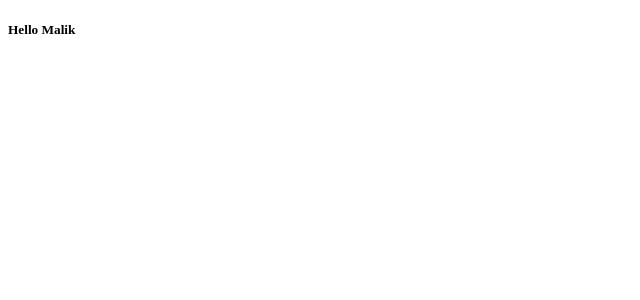
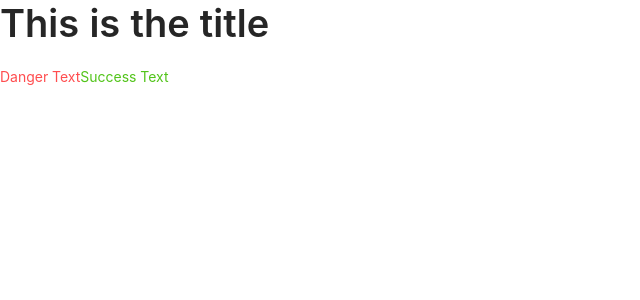
Before and after one commit to MlkMahmud/binance-dca-bot, a Next.js app: page / in a window 1280 px wide. Shown: the top 300 px of the page, without its empty margins (0-640 px from the left). Built offline with nearby package versions, Linux system fonts and the light colour scheme.

Commit message:
add ant design

```diff
--- a/package.json
+++ b/package.json
@@ -41,6 +41,7 @@
   },
   "dependencies": {
     "agenda": "^4.1.3",
+    "antd": "^4.16.11",
     "config": "^3.3.6",
     "express": "^4.17.1",
     "helmet": "^4.6.0",
--- /dev/null
+++ b/pages/_app.tsx
@@ -0,0 +1,9 @@
+import React from "react";
+import { AppProps } from "next/app";
+import "antd/dist/antd.min.css";
+
+const App = ({ Component, pageProps }: AppProps): JSX.Element => {
+  return <Component {...pageProps} />;
+};
+
+export default App;
--- a/pages/index.tsx
+++ b/pages/index.tsx
@@ -1,5 +1,12 @@
-import React from 'react';
+import React from "react";
+import { Typography } from "antd";
 
-const Index = (): JSX.Element => (<h5>Hello Malik</h5>);
+const Index = (): JSX.Element => (
+  <React.Fragment>
+    <Typography.Title>This is the title</Typography.Title>
+    <Typography.Text type="danger">Danger Text</Typography.Text>
+    <Typography.Text type="success">Success Text</Typography.Text>
+  </React.Fragment>
+);
 
 export default Index;
```
Also changed, not shown: 1 other file (tests, documents, lock files or other folders).
